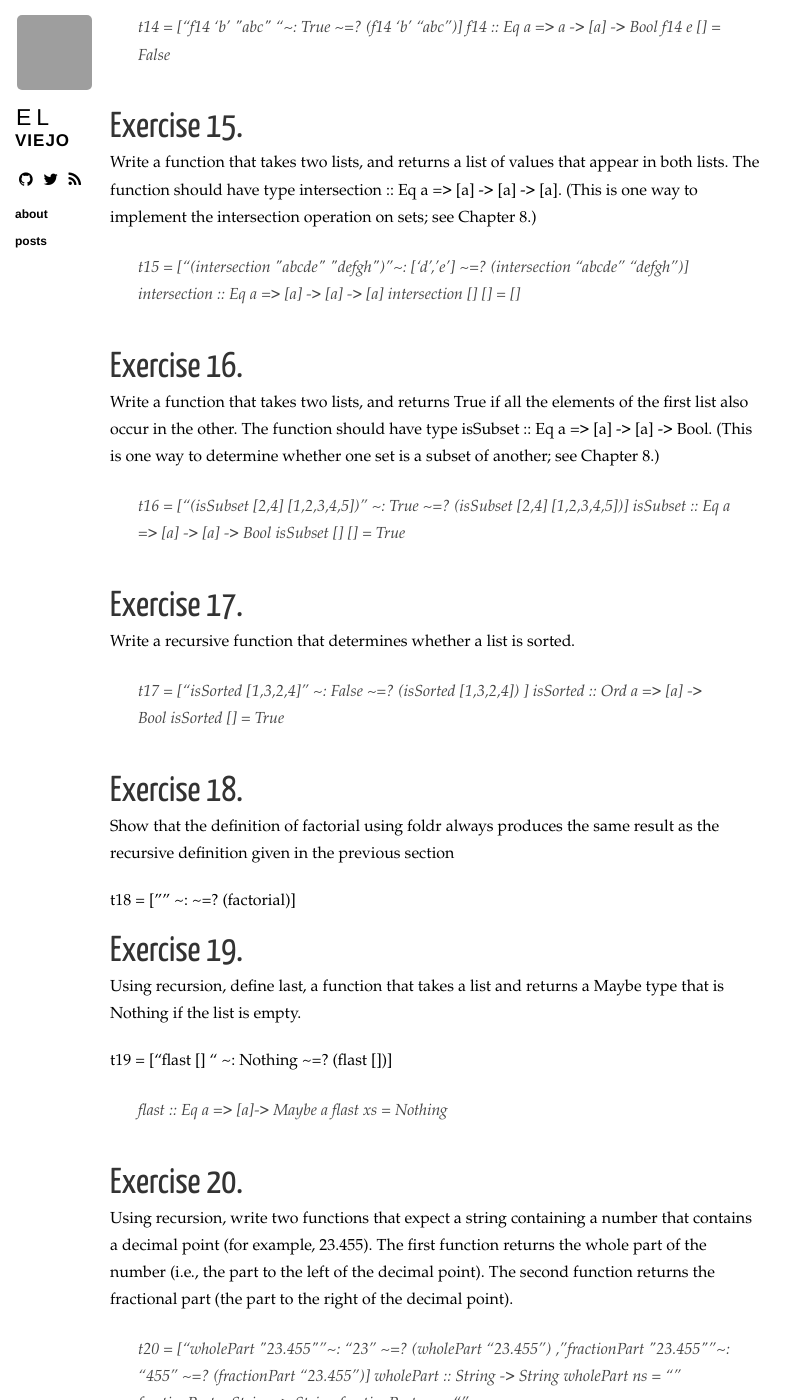
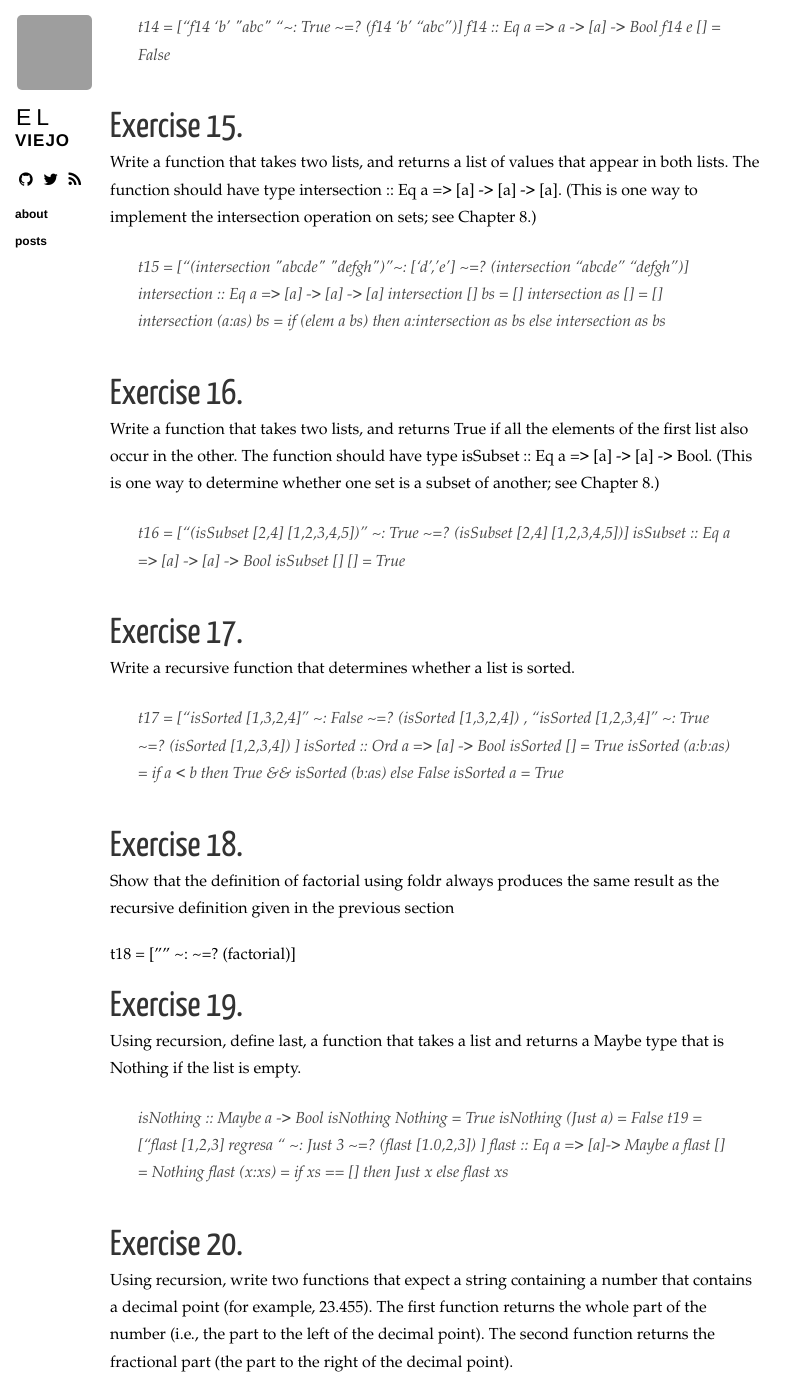
Before and after one commit to holman/left, a Jekyll site: the page built from _posts/2013-09-06-ProblemsCh3.md, in a window 1280 px wide and 1400 px high, scrolled down 3189 px. Shown: the whole window, without its empty margins (0-807 px from the left). Built offline with Jekyll 4.4.1, drawn with Linux system fonts in a browser that asks for light colours; nearby versions of some CDN libraries; Markdown is read by kramdown in place of the engine named in the settings; comment, search, counter and statistics services are not loaded; some of the changed text lies outside the part shown; grey boxes are pictures that could not be loaded.

Commit message:
solutions up to 19

```diff
--- a/_posts/2013-09-06-ProblemsCh3.md
+++ b/_posts/2013-09-06-ProblemsCh3.md
@@ -176,7 +176,10 @@ intersection :: Eq a => [a] -> [a] -> [a].
 
 > t15 = ["(intersection \"abcde\" \"defgh\")"~: ['d','e'] ~=? (intersection "abcde" "defgh")]
 > intersection :: Eq a => [a] -> [a] -> [a]
-> intersection [] [] = []
+> intersection [] bs = []
+> intersection as [] = []
+> intersection (a:as) bs = if (elem a bs) then a:intersection as bs else intersection as bs
+
 
 Exercise 16.
 ============
@@ -193,9 +196,12 @@ Exercise 17.
 ============
 Write a recursive function that determines whether a list is sorted.
 
-> t17 = ["isSorted [1,3,2,4]" ~: False ~=? (isSorted [1,3,2,4]) ]
+> t17 = ["isSorted [1,3,2,4]" ~: False ~=? (isSorted [1,3,2,4])
+>       , "isSorted [1,2,3,4]" ~: True ~=? (isSorted [1,2,3,4]) ]
 > isSorted :: Ord a => [a] -> Bool
 > isSorted [] = True
+> isSorted (a:b:as) = if a < b then True && isSorted (b:as) else False
+> isSorted a = True
 
 Exercise 18.
 ============
@@ -209,10 +215,14 @@ Exercise 19.
 Using recursion, define last, a function that takes a list and
 returns a Maybe type that is Nothing if the list is empty.
 
- t19 = ["flast [] " ~: Nothing ~=? (flast [])]
+> isNothing :: Maybe a -> Bool
+> isNothing Nothing = True
+> isNothing (Just a) = False
+> t19 = ["flast [1,2,3] regresa " ~: Just 3 ~=? (flast [1.0,2,3]) ]
+> flast :: Eq a => [a]-> Maybe a
+> flast [] = Nothing
+> flast (x:xs) = if xs == [] then Just x else flast xs
 
-> flast :: Eq a => [a]-> Maybe a
-> flast xs = Nothing
 
 Exercise 20.
 ============
```
Also changed, not shown: other parts of _posts/2013-09-06-ProblemsCh3.md (+1 -1 lines).
